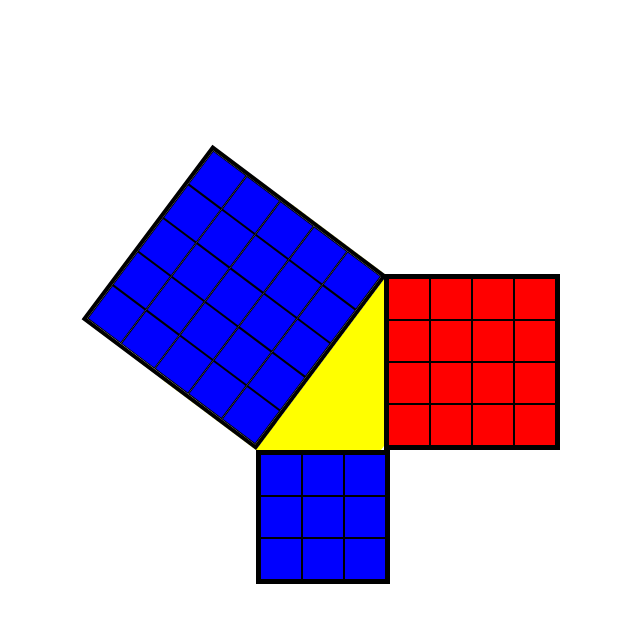
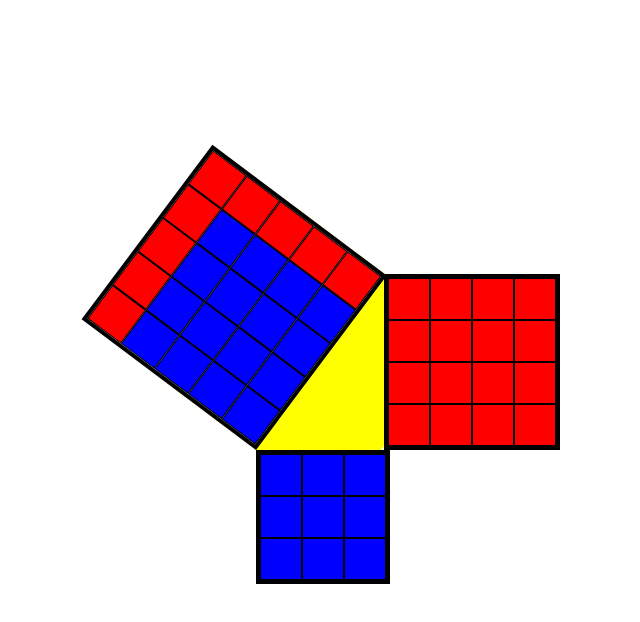
Before and after one commit to abhilash-ss/pythagoras-theroem-visualization, a Next.js app: page / in a window 1280 px wide. Shown: the top 622 px of the page, without its empty margins (232-872 px from the left). Built offline with nearby package versions, Linux system fonts and the light colour scheme.

Commit message:
feat: add multicolour option for square

```diff
--- a/components/Square/index.js
+++ b/components/Square/index.js
@@ -7,13 +7,20 @@ function Square({ size, type, opacity = 1 }) {
     type === "base" ? "square__cell--base" : "square__cell--altitude";
   return (
     <div className={styles.square} style={{ opacity: opacity }}>
-      {row.map((i) => {
+      {row.map((i, rowIndex) => {
         return (
           <div className={styles.square__row}>
-            {row.map((i) => (
+            {row.map((i, colIndex) => (
               <div
                 className={styles.square__cell}
-                style={{ background: type === "base" ? "blue" : "red" }}
+                style={{
+                  background:
+                    type === "altitude" ||
+                    (type === "hypotenuse" &&
+                      (!rowIndex || colIndex === size - 1))
+                      ? "red"
+                      : "blue"
+                }}
               />
             ))}
           </div>
--- a/pages/index.js
+++ b/pages/index.js
@@ -83,7 +83,7 @@ function Home(props) {
               boxShadow: `0px ${shadowSize}px yellow`
             }}
           >
-            <Square size={hyp} type="base" />
+            <Square size={hyp} type="hypotenuse" />
           </div>
           {/* red */}
           <div style={{ marginLeft: mLeft, zIndex: 1000 }}>
```
